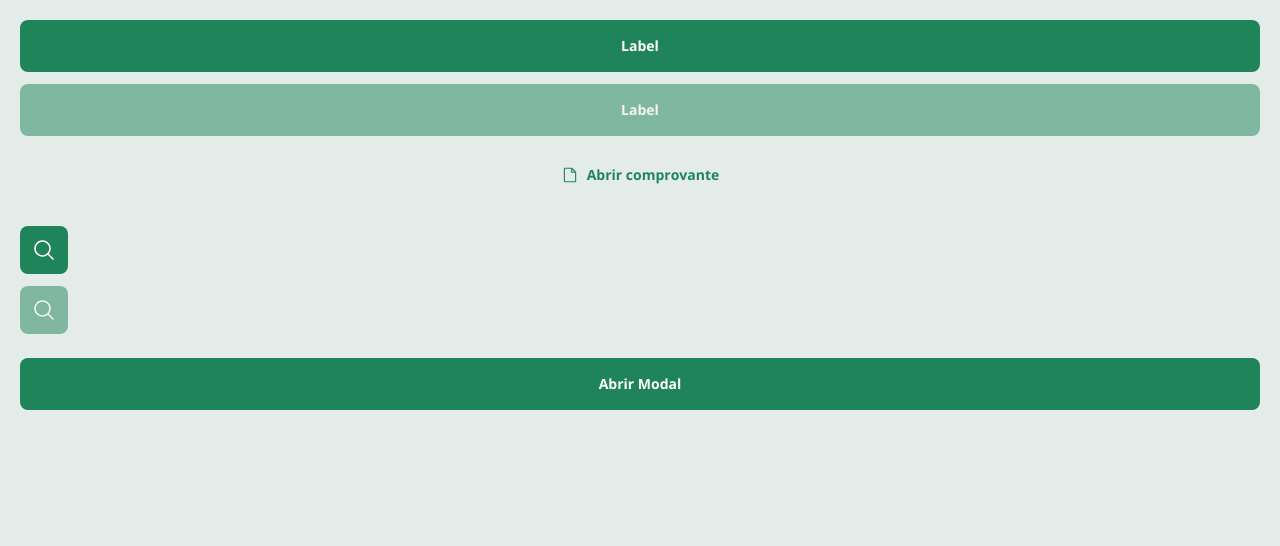
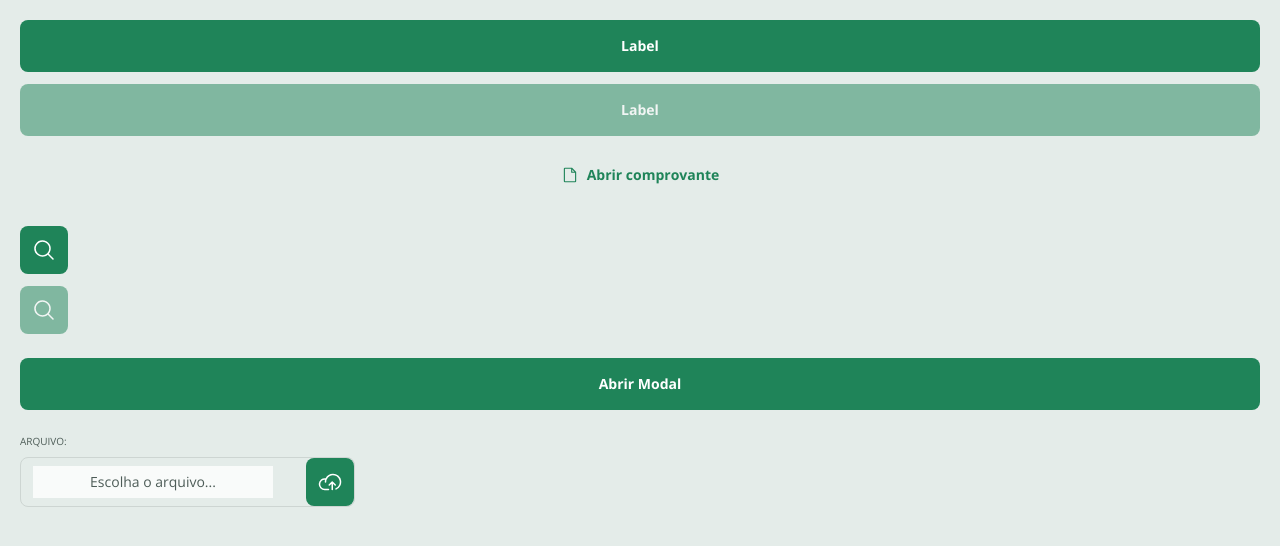
Before and after one commit to anacnogueira/refund, a React (Vite) app: page / in a window 1280 px wide. Shown: the top 546 px of the page. Built offline with nearby package versions, Linux system fonts and the light colour scheme.

Commit message:
Componente Input File

```diff
--- a/src/App.tsx
+++ b/src/App.tsx
@@ -2,6 +2,7 @@ import { FileIcon, MagnifyingGlassIcon } from "@phosphor-icons/react";
 import ButtonIcon from "./components/button-icon";
 import Button from "./components/button";
 import { ConfirmAlertDialogAction, ConfirmAlertDialogCancel, ConfirmAlertDialogContent, ConfirmAlertDialogDescription, ConfirmAlertDialogOverlay, ConfirmAlertDialogPortal, ConfirmAlertDialogRoot, ConfirmAlertDialogTitle, ConfirmAlertDialogTrigger } from "./components/confirm-dialog";
+import FileInput from "./components/file-input";
 
 export default function App() {
 
@@ -49,6 +50,10 @@ export default function App() {
           </ConfirmAlertDialogPortal>
         </ConfirmAlertDialogRoot>
       </div>
+
+      <div className="space-y-3 flex flex-col w-full">
+        <FileInput labelText="Arquivo:" placeholder="Escolha o arquivo..."/>
+      </div>
     </main>
   )
 }
--- /dev/null
+++ b/src/components/file-input.tsx
@@ -0,0 +1,55 @@
+import { CloudArrowUpIcon } from "@phosphor-icons/react";
+import React from "react";
+import { twMerge } from "tailwind-merge";
+
+interface FileInputProps extends ComponentProps<"input"> {
+    className?: string;
+    placeholder?: string;
+    labelText?: string;
+    error?: string;
+}
+
+export default function FileInput({
+    className,
+    placeholder,
+    labelText,
+    error,
+    ...props
+}: FileInputProps){
+    const [isEmpty, setIsEmpty] = React.useState(true);
+
+    return (
+        <label
+            className={twMerge(
+                "relative group uppercase text-2xs flex text-gray-200 flex-col gap-2 w-fit",
+                className
+
+            )}
+        >
+            {labelText}
+            <div className="relative pl-3 flex items-center rounded-lg justify-between border border-gray-300">
+                <input
+                    type="file"
+                    className="file:hidden text-sm text-gray-200 peer"
+                    {...props}
+                />
+
+                {isEmpty && (
+                    <span className="text-sm flex items-center justify-center text-gray-200 normal-case absolute left-3 pointer-events-none bg-gray-500 min-w-60 min-h-8">
+                        {placeholder}
+                    </span>
+                )}
+
+                <div className="p-3 bg-green-100 group-hover:peer-enabled:group-enabled/fieldset:bg-green-200 transition-colors rounded-lg">
+                    <CloudArrowUpIcon className="shrink-0 size-6 rounded-lg text-white" />
+                </div>
+
+                {error && (
+                    <span className="absolute normal-case bottom-0 left-0 translate-y-full text-sm font-medium text-green-100">
+                        {error}
+                    </span>
+                )}
+            </div>
+        </label>
+    );
+}
```
